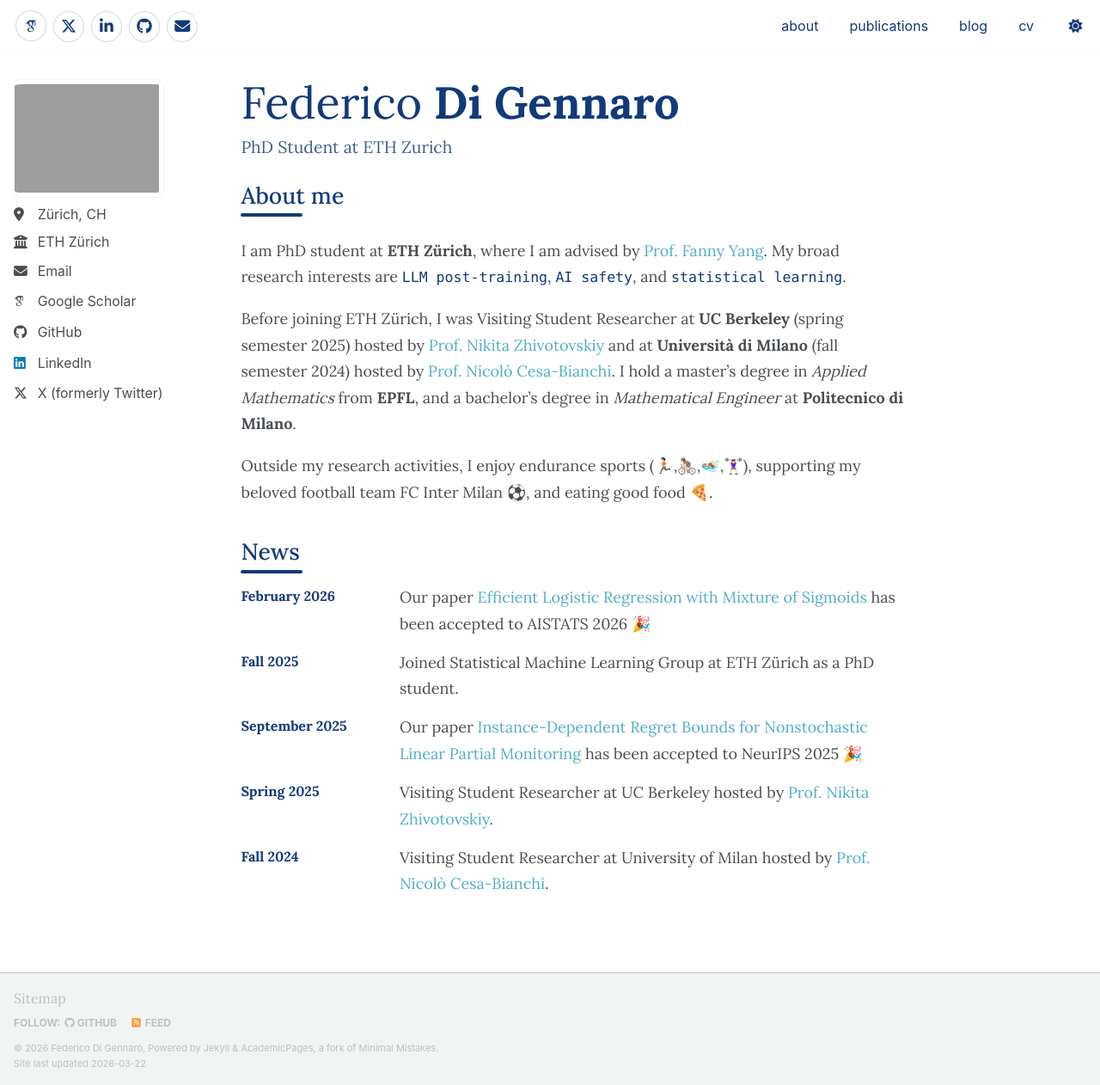
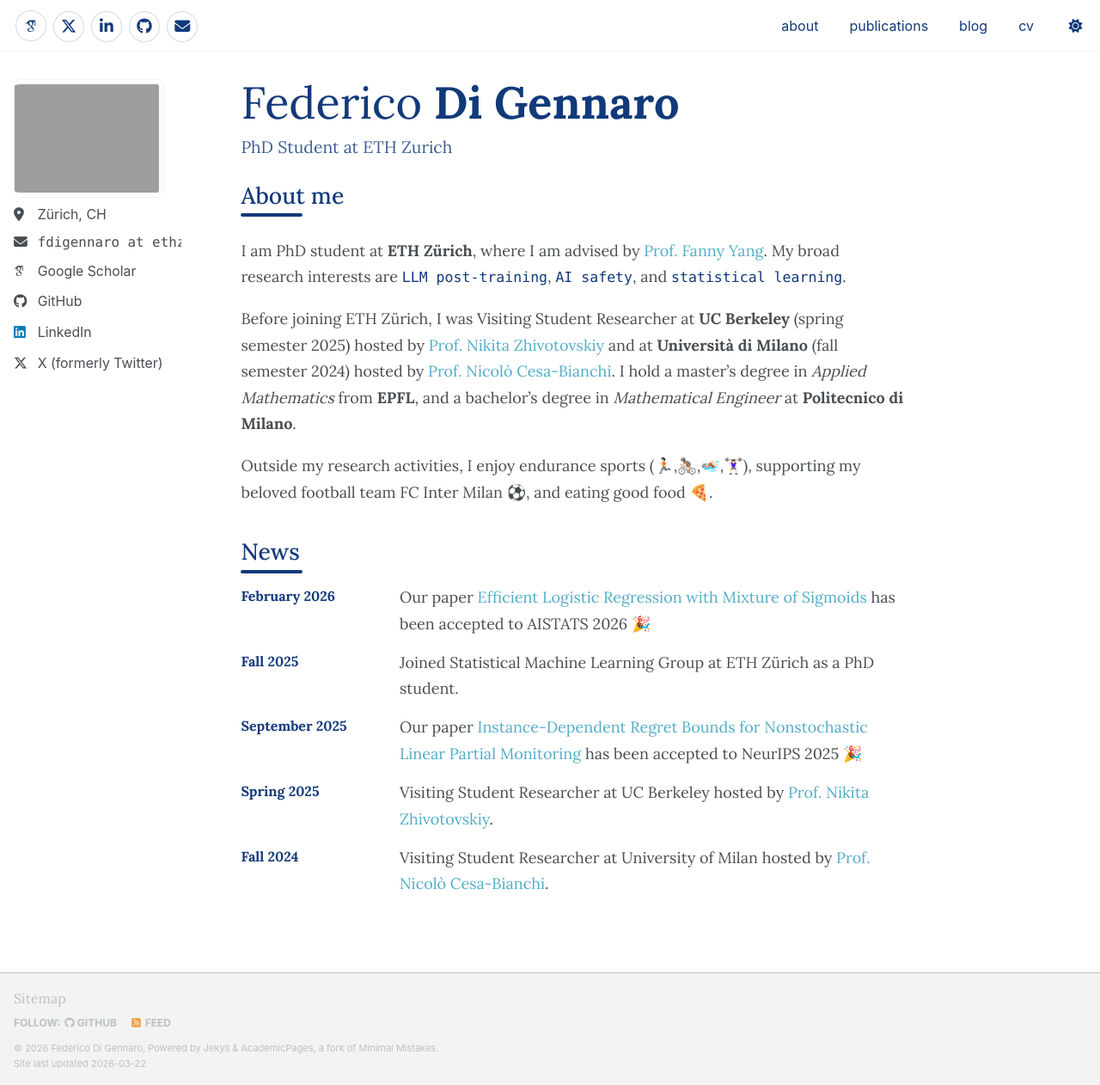
Before and after one commit to FedericoDiGennaro/FedericoDiGennaro.github.io, a Jekyll site: the page built from _pages/about.md, in a window 1280 px wide and 1262 px high. Shown: the whole window at 86% size. Built offline with Jekyll 4.4.1, drawn with Linux system fonts in a browser that asks for light colours; some web fonts are replaced; a script bundle is joined from its source files by our own code; library files that are not in the unit come from our copies.

Commit message:
Update sidebar contact presentation

```diff
--- a/_includes/author-profile.html
+++ b/_includes/author-profile.html
@@ -25,14 +25,11 @@
       {% if author.location %}
         <li class="author__desktop"><i class="fas fa-fw fa-location-dot icon-pad-right" aria-hidden="true"></i>{{ author.location }}</li>
       {% endif %}
-      {% if author.employer %}
-        <li class="author__desktop"><i class="fas fa-fw fa-building-columns icon-pad-right" aria-hidden="true"></i>{{ author.employer }}</li>
-      {% endif %}
       {% if author.uri %}
         <li><a href="{{ author.uri }}"><i class="fas fa-fw fa-link icon-pad-right" aria-hidden="true"></i>{{ site.data.ui-text[site.locale].website_label | default: "Website" }}</a></li>
       {% endif %}
       {% if author.email %}
-        <li><a href="mailto:{{ author.email }}"><i class="fas fa-fw fa-envelope icon-pad-right" aria-hidden="true"></i>{{ site.data.ui-text[site.locale].email_label | default: "Email" }}</a></li>
+        <li><span class="author__mono"><i class="fas fa-fw fa-envelope icon-pad-right" aria-hidden="true"></i>fdigennaro at ethz dot ch</span></li>
       {% endif %}
 
       <!-- Font Awesome and Academicons icons / Academic websites -->
--- a/assets/css/custom.css
+++ b/assets/css/custom.css
@@ -168,6 +168,11 @@ div[style*="overflow-y: auto"] {
 .sidebar li,
 .author__urls a {
   font-size: 0.88rem !important;
+}
+
+.author__mono {
+  font-family: ui-monospace, SFMono-Regular, Menlo, Monaco, Consolas, "Liberation Mono", monospace;
+  color: inherit;
 }
 
 /* Ensure news section renders with proper spacing */
```
